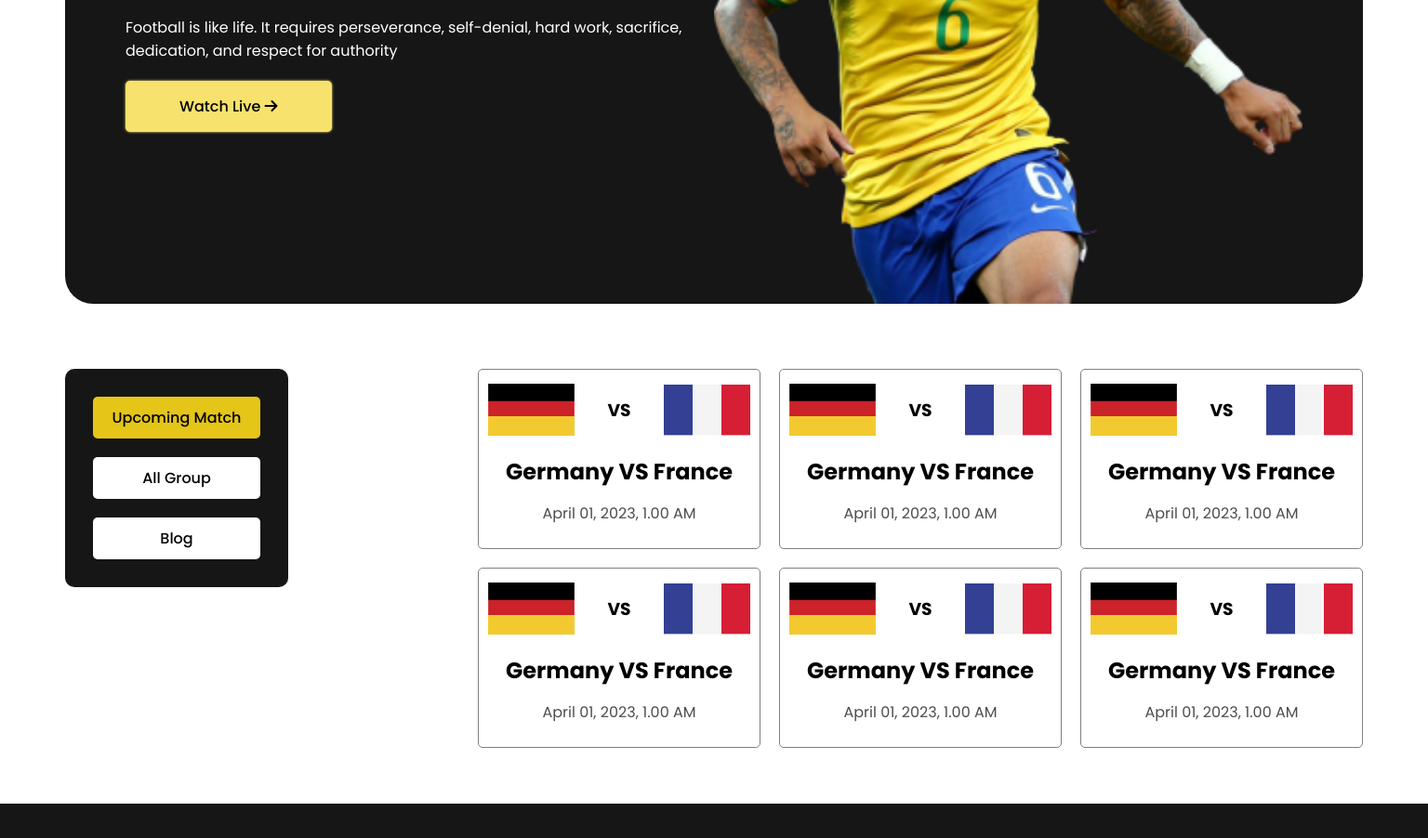
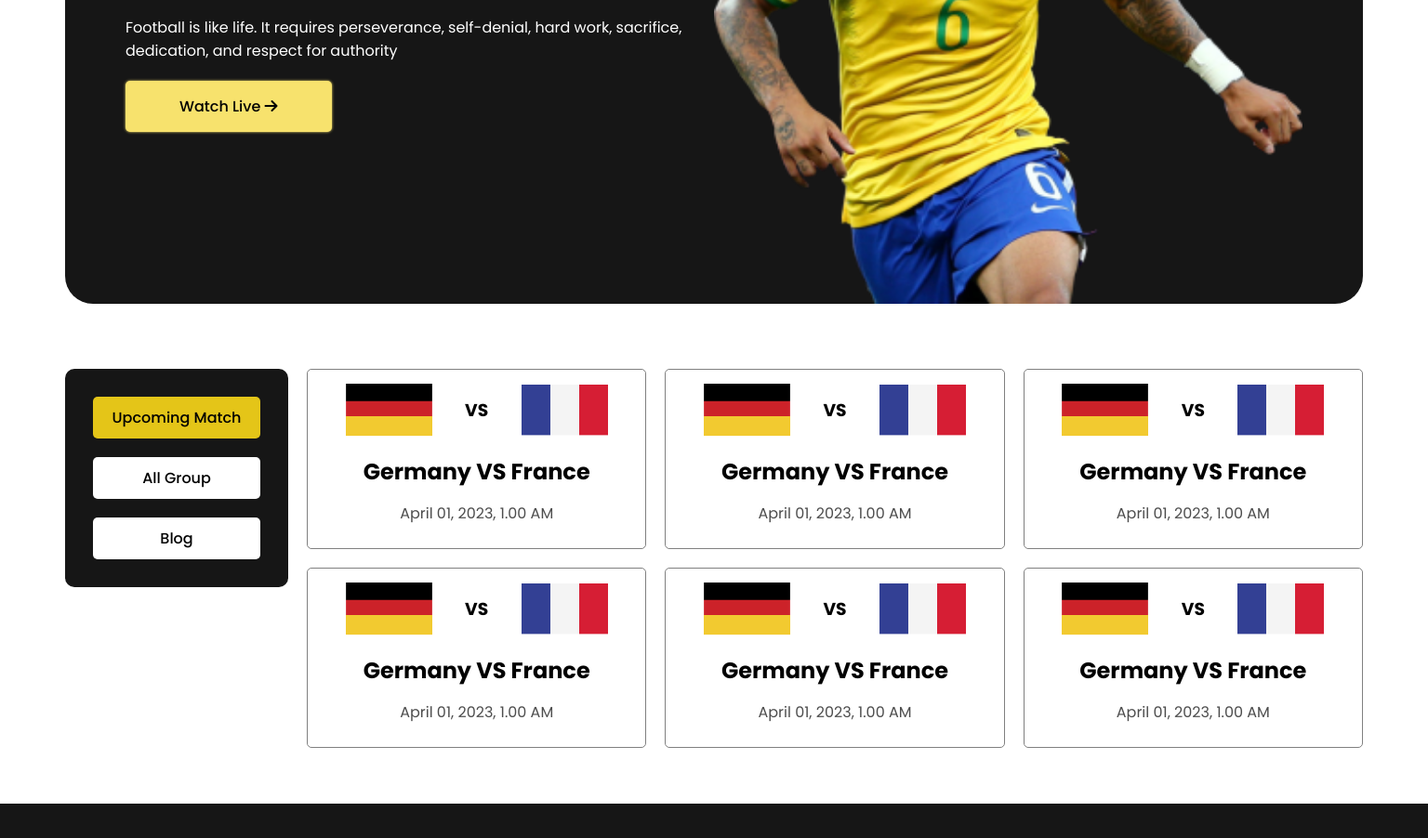
Before and after one commit to ahadulislampinoy/world-cup, a plain HTML site: page upcoming-page/index.html in a window 1536 px wide. Shown: the part 394-1296 px from the top of the page at 93% size. Drawn offline with Linux system fonts and the light colour scheme.

Commit message:
blog width chng

```diff
--- a/upcoming-page/styles/responsive.css
+++ b/upcoming-page/styles/responsive.css
@@ -1,7 +1,6 @@
 /* following breakpoints which i got from one of modaretor of batch6 */
 /* extra large, TV  */
 @media screen and (min-width: 1201px) {
-  /* nothing to change everything alright */
   .container {
     padding: 35px 70px;
   }
@@ -217,6 +216,11 @@
 }
 
 /* special breakpoints*/
+@media screen and (min-width: 1350px) {
+  #blog {
+    width: 100%;
+  }
+}
 @media screen and (min-width: 880px) and (max-width: 1024px) {
   .banner-info h1 {
     font-size: 47px;
```
